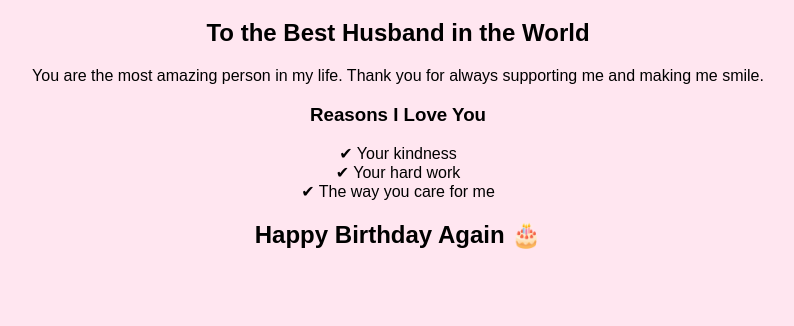
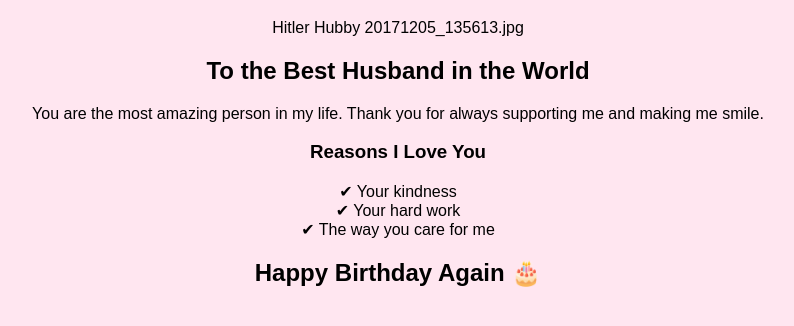
Before and after one commit to rajni1892devi-debug/birthday-surprise, a plain HTML site: page index.html in a window 1280 px wide. Shown: the part 120-446 px from the top of the page, without its empty margins (242-1036 px from the left). Drawn offline with Linux system fonts and the light colour scheme.

Commit message:
Update index.html

```diff
--- a/index.html
+++ b/index.html
@@ -18,7 +18,8 @@ color:#ff3366;
 <body>
 
 <h1>Happy Birthday My Love ❤️</h1>
-
+Hitler Hubby 20171205_135613.jpg
+<p>
 <h2>To the Best Husband in the World</h2>
 
 <p>
@@ -28,7 +29,6 @@ Thank you for always supporting me and making me smile.
 
 <h3>Reasons I Love You</h3>
 
-<p>
 ✔ Your kindness<br>
 ✔ Your hard work<br>
 ✔ The way you care for me
```
